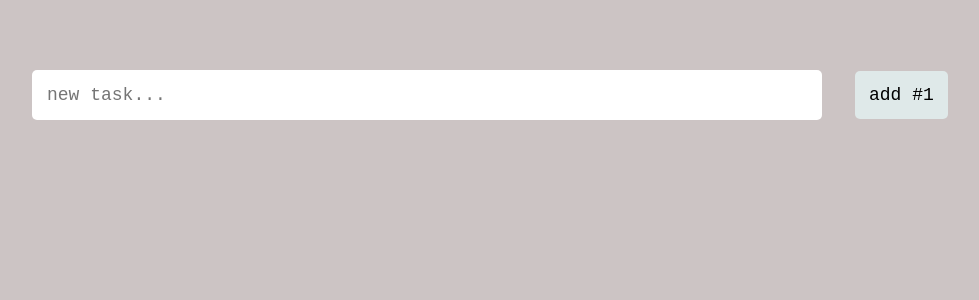
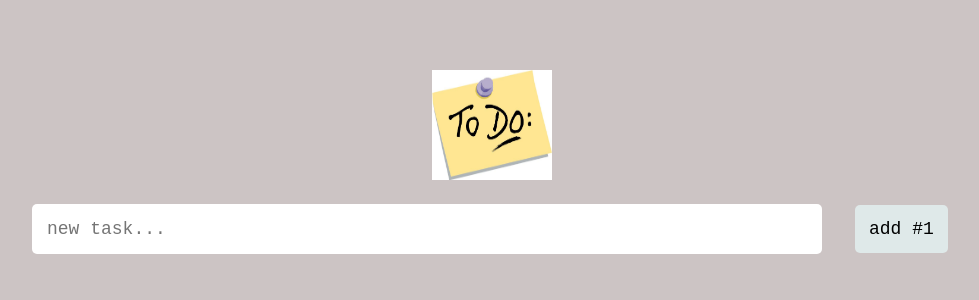
Before and after one commit to apriliandi246/bermain-dengan-ReactJs, a React (Create React App) app: page / in a window 1280 px wide. Shown: the top 300 px of the page, without its empty margins (148-1127 px from the left). Built offline with nearby package versions, Linux system fonts and the light colour scheme.

Commit message:
change folder and file structures

```diff
--- a/src/App.js
+++ b/src/App.js
@@ -1,7 +1,8 @@
 import React, { Component } from 'react';
-import Form from './components/form';
-import Task from './components/task';
-import './css/App.css';
+import Form from './components/Form';
+import Task from './components/Task';
+import Head from './components/Head';
+import './css/style.css';
 
 
 class App extends Component {
@@ -15,6 +16,8 @@ class App extends Component {
 
     return (
       <div className="container">
+        <Head />
+
         <Form
           onInputChange={this.handleChange}
           addTask={this.addNewTask}
--- /dev/null
+++ b/src/components/Head.jsx
@@ -0,0 +1,16 @@
+import React, { Component } from 'react';
+import TodoImage from '../assets/images/todo.jpg';
+
+
+class Head extends Component {
+   render() {
+      return (
+         <div className="head">
+            <img src={TodoImage} alt="todo" />
+         </div>
+      );
+   }
+}
+
+
+export default Head;
--- a/src/css/App.css
+++ b/src/css/style.css
@@ -6,6 +6,18 @@ body {
 .container {
    width: 920px;
    margin: 70px auto;
+}
+
+
+/* head */
+.head {
+   text-align: center;
+}
+
+.head img {
+   width: 120px;
+   height: 110px;
+   margin-bottom: 20px;
 }
 
 
```
Also changed, not shown: src/assets/images/todo.jpg (added), src/components/Form.jsx (renamed from src/components/form.jsx), src/components/Task.jsx (renamed from src/components/task.jsx).
